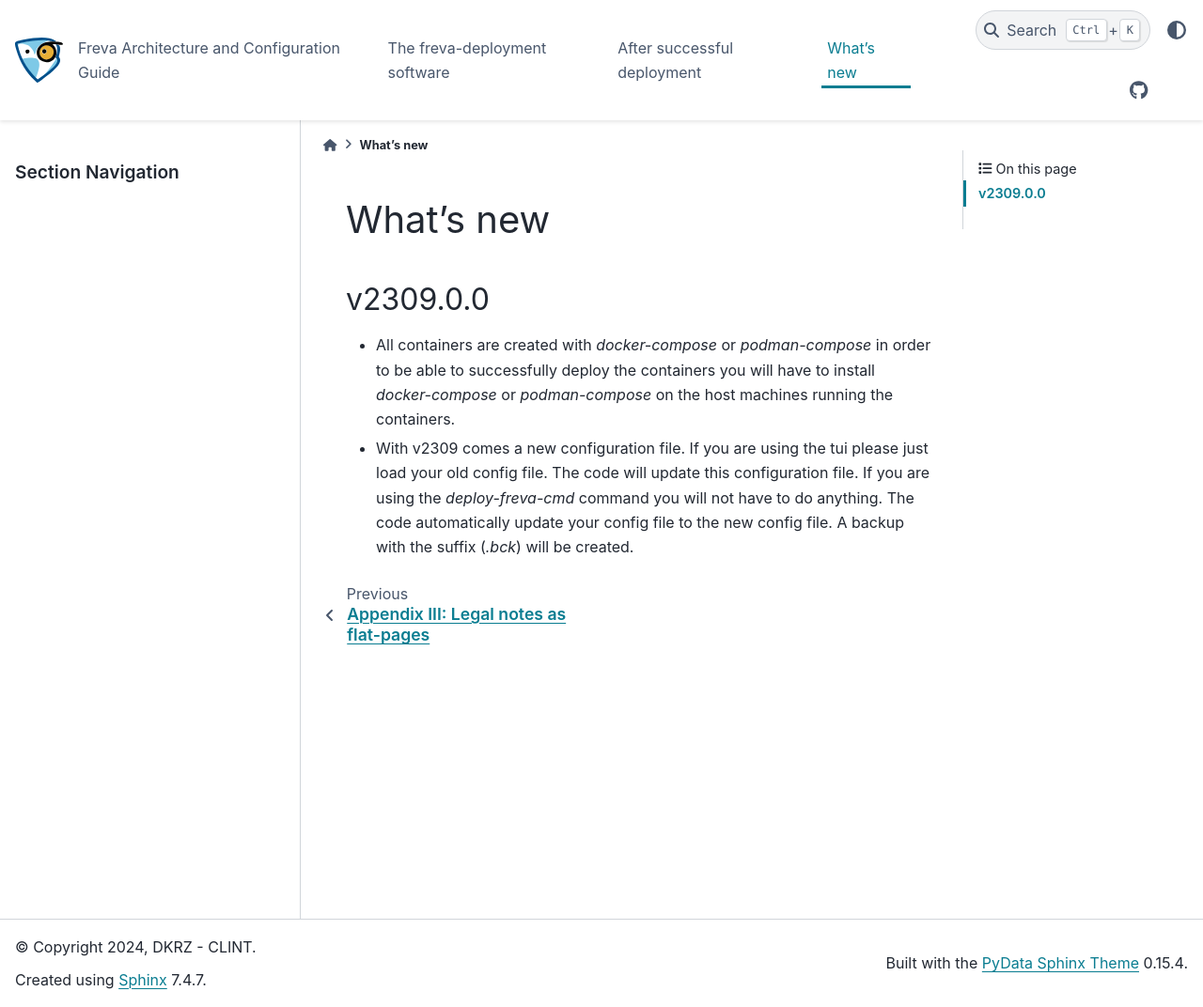
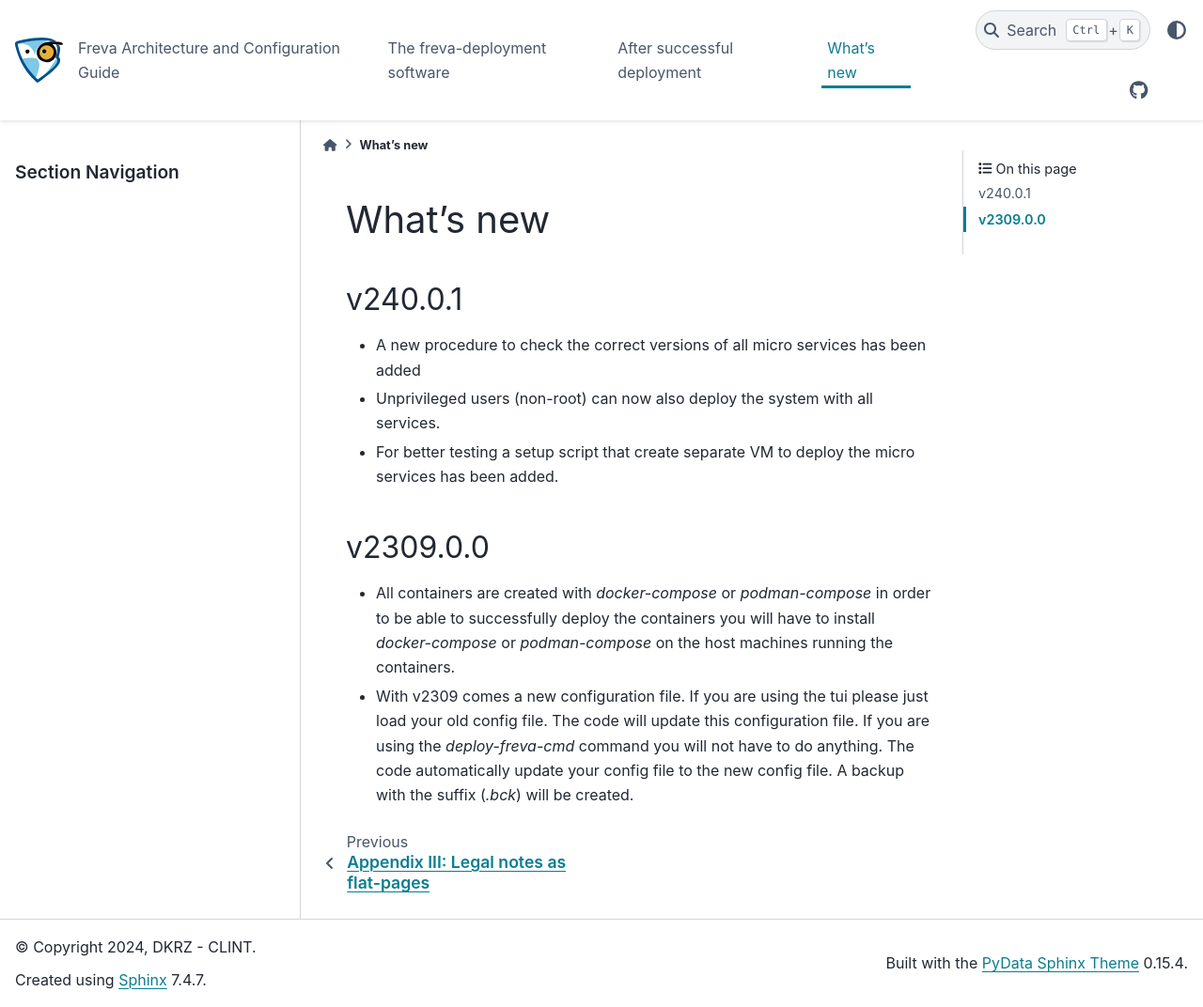
Before and after one commit to FREVA-CLINT/freva-deployment, a Sphinx documentation site: the page built from docs/whatsnew.rst, in a window 1280 px wide and 1072 px high. Shown: the whole window at 94% size. Built offline with Sphinx 7.4.7 and the PyData theme 0.15.4, drawn with Linux system fonts in a browser that asks for light colours; pages that are not in the unit, such as notebooks, are missing from menus.

Commit message:
Add whats new section.

```diff
--- a/docs/deployment/index.rst
+++ b/docs/deployment/index.rst
@@ -31,3 +31,4 @@ The general strategy is to split the deployment into different steps, these are
    Configure
    TuiHowto
    Config
+   changelog
--- a/docs/whatsnew.rst
+++ b/docs/whatsnew.rst
@@ -6,6 +6,15 @@ What's new
 .. toctree::
    :maxdepth: 0
    :titlesonly:
+
+v240.0.1
+~~~~~~~~
+*  A new procedure to check the correct versions of all micro services has
+   been added
+*  Unprivileged users (non-root) can now also deploy the system with all
+   services.
+*  For better testing a setup script that create separate VM to deploy the
+   micro services has been added.
 
 v2309.0.0
 ~~~~~~~~~
--- a/release.py
+++ b/release.py
@@ -151,6 +151,7 @@ class Release:
             for search_pattern in (prefix, prefix.upper()):
                 glob_pattern = f"{search_pattern}{suffix}"
                 logger.debug("Searching for %s", glob_pattern)
+                print(self.repo_dir, glob_pattern)
                 for file in self.repo_dir.rglob(glob_pattern):
                     return file
         return Path(tempfile.mktemp())
```
